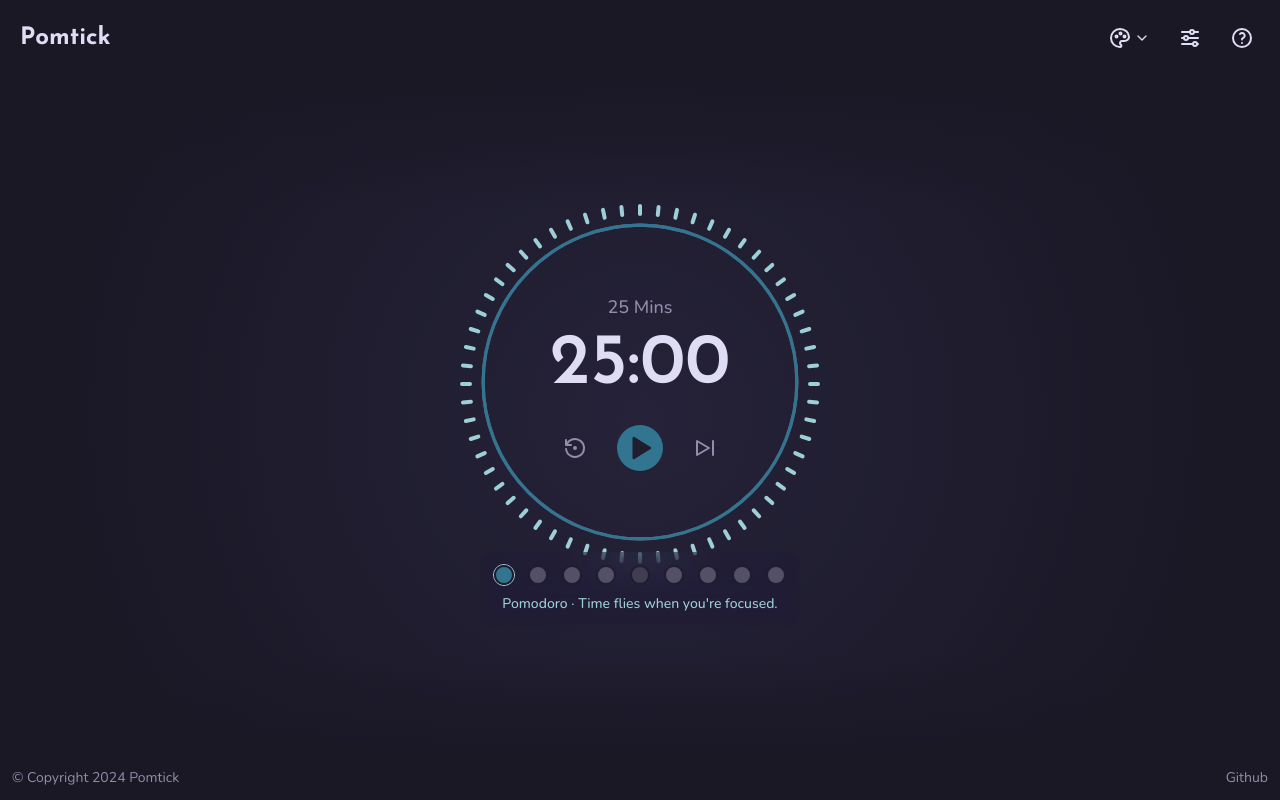
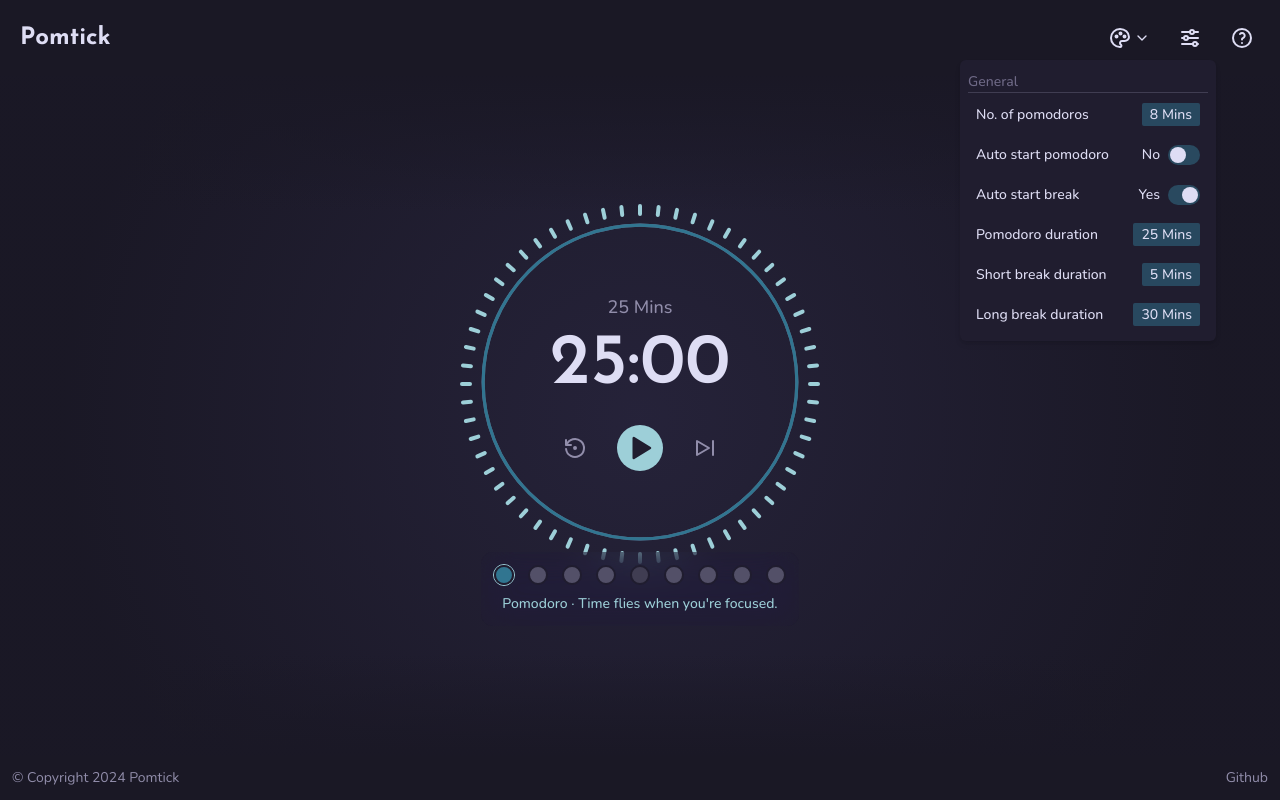
Before and after one commit to shinjith-dev/pomtick, a Next.js app: page / in a window 1280 px wide. Both pictures are taken after a click on the button 1190 px from the left and 38 px from the top of the page. Built offline with nearby package versions, Linux system fonts and the light colour scheme.

Commit message:
feat: add configuration option
- Added help/info button
- Improved UI

```diff
--- a/app/page.tsx
+++ b/app/page.tsx
@@ -18,6 +18,15 @@ export default function Home() {
 
   const [activeState, setActive] = useState<number>(0);
 
+  const reset = () => {
+    setActive(0);
+    setStatus("paused");
+  };
+
+  useEffect(() => {
+    reset();
+  }, [config]);
+
   const isFocused = !(
     states[activeState].type.includes("break") || status === "paused"
   );
@@ -32,7 +41,7 @@ export default function Home() {
           duration: config.timer.pomodoroDuration,
         },
       ]);
-      if (i + 1 === 4)
+      if ((i + 1) % 4 === 0 && i !== config.timer.noOfPomodoro - 1)
         setStates((prev) => [
           ...prev,
           {
@@ -69,7 +78,7 @@ export default function Home() {
 
   return (
     <>
-      <Navbar hide={isFocused} />
+      <Navbar hide={isFocused} config={config} updateConfig={setConfig} />
       <main className="relative z-0 mx-auto w-full max-w-7xl grow">
         <div className="relative flex h-full w-full items-center justify-center text-center text-text">
           <Background status={status} isBreak={!isFocused} />
--- /dev/null
+++ b/components/atoms/Select.tsx
@@ -0,0 +1,40 @@
+"use client";
+import React, { useState } from "react";
+
+type Props = {
+  value: number;
+  options: number[];
+  onChange: (newValue: number) => void;
+};
+
+const Select = ({ value, options, onChange }: Props) => {
+  const [expanded, setExpand] = useState<boolean>(false);
+
+  return (
+    <button onClick={() => setExpand((prev) => !prev)} className="sm:relative">
+      <span className="rounded-sm bg-pine/50 px-2 py-0.5">{value} Mins</span>
+      {expanded && (
+        <div className="absolute right-8 sm:right-0 top-20 z-20 overflow-hidden rounded sm:top-6">
+          <ul className="space-y-1 rounded bg-overlay shadow-md">
+            {options.map((option, index) => (
+              <li key={`pomodoro-choice-${index}`}>
+                <button
+                  onClick={(e) => {
+                    e.stopPropagation();
+                    onChange(option);
+                    setExpand(false);
+                  }}
+                  className={`w-max px-2 py-1 rounded hover:bg-muted/20 ${option === value && "bg-muted/20"}`}
+                >
+                  {option} Mins
+                </button>
+              </li>
+            ))}
+          </ul>
+        </div>
+      )}
+    </button>
+  );
+};
+
+export default Select;
--- /dev/null
+++ b/components/atoms/Switch.tsx
@@ -0,0 +1,18 @@
+import React from "react";
+
+type Props = { checked?: boolean; onChange: (isChecked: boolean) => void };
+
+const Switch = ({ checked = false, onChange }: Props) => {
+  return (
+    <button onClick={() => onChange(!checked)} className="flex gap-2">
+      <p>{checked ? "Yes" : "No"}</p>
+      <div className="h-5 w-8 rounded-full bg-pine/50 p-0.5">
+        <div
+          className={`h-4 w-4 rounded-full bg-text transition-all duration-300 ${checked ? "translate-x-3" : "translate-x-0"}`}
+        />
+      </div>
+    </button>
+  );
+};
+
+export default Switch;
--- a/components/navbar/ConfigMenu.tsx
+++ b/components/navbar/ConfigMenu.tsx
@@ -1,13 +1,163 @@
-import React from "react";
+import React, {
+  Dispatch,
+  SetStateAction,
+  useEffect,
+  useRef,
+  useState,
+} from "react";
 import { IconAdjustmentsHorizontal } from "@tabler/icons-react";
+import { TConfig } from "@/lib/types";
+import { isObject } from "@/lib/utils/fns";
+import Switch from "../atoms/Switch";
+import Select from "../atoms/Select";
+import {
+  longBreakDurationChoices,
+  pomodoroCountChoices,
+  pomodoroDurationChoices,
+  shortBreakDurationChoices,
+} from "@/lib/defaults";
 
-type Props = {};
+type Props = {
+  config: TConfig;
+  updateConfig: Dispatch<SetStateAction<TConfig>>;
+};
 
-const ConfigMenu = (props: Props) => {
+const ConfigMenu = ({ config, updateConfig }: Props) => {
+  const [expanded, setExpand] = useState<boolean>(false);
+  const ref = useRef<HTMLDivElement>(null);
+
+  useEffect(() => {
+    function handleClickOutside(event: any) {
+      if (ref.current && !ref.current.contains(event.target)) {
+        setExpand(false);
+      }
+    }
+    if (expanded) document.addEventListener("mousedown", handleClickOutside);
+    return () => {
+      document.removeEventListener("mousedown", handleClickOutside);
+    };
+  }, [ref, expanded]);
+
   return (
-    <button className="p-1.5 hover:bg-muted/20 rounded-md">
-      <IconAdjustmentsHorizontal size={24} />
-    </button>
+    <div className="sm:relative" ref={ref}>
+      <button
+        className="rounded-md p-1.5 hover:bg-muted/20"
+        onClick={() => setExpand((prev) => !prev)}
+      >
+        <IconAdjustmentsHorizontal size={24} />
+      </button>
+      {expanded && (
+        <div className="absolute right-0 top-14 z-20 w-screen min-w-72 rounded-md px-4 py-2 sm:-right-6 sm:top-8 sm:w-auto">
+          <ul className="h-full space-y-1 rounded-md bg-surface p-2 font-medium shadow-md">
+            <li>
+              <p className="my-1 border-b border-highlight-med text-sm text-muted">
+                General
+              </p>
+            </li>
+
+            <li>
+              <div className="flex w-full items-center justify-between rounded p-2 hover:bg-muted/20">
+                <p>No. of pomodoros</p>{" "}
+                <Select
+                  options={pomodoroCountChoices}
+                  value={config.timer.noOfPomodoro}
+                  onChange={(value: number) =>
+                    updateConfig((prev) => ({
+                      ...prev,
+                      timer: { ...prev.timer, noOfPomodoro: value },
+                    }))
+                  }
+                />
+              </div>
+            </li>
+
+            <li>
+              <div className="flex w-full items-center justify-between rounded p-2 hover:bg-muted/20">
+                <p>Auto start pomodoro</p>{" "}
+                <Switch
+                  checked={config.flow.autoStartPomodoro}
+                  onChange={(isChecked) => {
+                    updateConfig((prev) => ({
+                      ...prev,
+                      flow: {
+                        ...prev.flow,
+                        autoStartPomodoro: isChecked,
+                      },
+                    }));
+                  }}
+                />
+              </div>
+            </li>
+
+            <li>
+              <div className="flex w-full justify-between rounded p-2 hover:bg-muted/20">
+                <p>Auto start break</p>{" "}
+                <Switch
+                  checked={config.flow.autoStartBreaks}
+                  onChange={(isChecked) => {
+                    updateConfig((prev) => ({
+                      ...prev,
+                      flow: {
+                        ...prev.flow,
+                        autoStartBreaks: isChecked,
+                      },
+                    }));
+                  }}
+                />
+              </div>
+            </li>
+
+            <li>
+              <div className="flex w-full items-center justify-between rounded p-2 hover:bg-muted/20">
+                <p>Pomodoro duration</p>{" "}
+                <Select
+                  options={pomodoroDurationChoices}
+                  value={config.timer.pomodoroDuration}
+                  onChange={(value: number) =>
+                    updateConfig((prev) => ({
+                      ...prev,
+                      timer: { ...prev.timer, pomodoroDuration: value },
+                    }))
+                  }
+                />
+              </div>
+            </li>
+
+            <li>
+              <div className="flex w-full items-center justify-between rounded p-2 hover:bg-muted/20">
+                <p>Short break duration</p>{" "}
+                <Select
+                  options={shortBreakDurationChoices}
+                  value={config.timer.shortBreakDuration}
+                  onChange={(value: number) =>
+                    updateConfig((prev) => ({
+                      ...prev,
+                      timer: { ...prev.timer, shortBreakDuration: value },
+                    }))
+                  }
+                />
+              </div>
+            </li>
+
+            <li>
+              <div className="flex w-full items-center justify-between rounded p-2 hover:bg-muted/20">
+                <p>Long break duration</p>{" "}
+                <Select
+                  options={longBreakDurationChoices}
+                  value={config.timer.longBreakDuration}
+                  onChange={(value: number) =>
+                    updateConfig((prev) => ({
+                      ...prev,
+                      timer: { ...prev.timer, longBreakDuration: value },
+                    }))
+                  }
+                />
+              </div>
+            </li>
+          </ul>
+        </div>
+      )}
+    </div>
   );
 };
 
--- a/components/navbar/ThemeSwitch.tsx
+++ b/components/navbar/ThemeSwitch.tsx
@@ -1,4 +1,4 @@
-import React, { ReactNode, useEffect, useState } from "react";
+import React, { ReactNode, useEffect, useRef, useState } from "react";
 import {
   IconMoonStars,
   IconMoon,
@@ -21,6 +21,19 @@ const themes: Theme[] = [
 const ThemeSwitch = (props: Props) => {
   const [expanded, setExpand] = useState<boolean>(false);
   const [activeTheme, setTheme] = useState<TTheme>("default");
+  const ref = useRef<HTMLDivElement>(null);
+
+  useEffect(() => {
+    function handleClickOutside(event: any) {
+      if (ref.current && !ref.current.contains(event.target)) {
+        setExpand(false);
+      }
+    }
+    if (expanded) document.addEventListener("mousedown", handleClickOutside);
+    return () => {
+      document.removeEventListener("mousedown", handleClickOutside);
+    };
+  }, [ref, expanded]);
 
   useEffect(() => {
     const defaultTheme = document.documentElement.getAttribute("data-theme");
@@ -37,7 +50,7 @@ const ThemeSwitch = (props: Props) => {
   };
 
   return (
-    <div className="group font-medium sm:relative">
+    <div ref={ref} className="group font-medium sm:relative">
       <button
         onClick={() => setExpand((prev) => !prev)}
         className="flex items-center gap-0.5 rounded-md p-1.5 group-hover:bg-muted/20"
--- a/components/navbar/index.tsx
+++ b/components/navbar/index.tsx
@@ -1,13 +1,18 @@
 import { josephinSans } from "@/lib/fonts";
 import Link from "next/link";
-import React from "react";
+import React, { Dispatch, SetStateAction } from "react";
 import ThemeSwitch from "./ThemeSwitch";
 import ConfigMenu from "./ConfigMenu";
 import { IconHelp } from "@tabler/icons-react";
+import { TConfig } from "@/lib/types";
 
-type Props = { hide: boolean };
+type Props = {
+  hide: boolean;
+  config: TConfig;
+  updateConfig: Dispatch<SetStateAction<TConfig>>;
+};
 
-const Navbar = ({ hide }: Props) => {
+const Navbar = ({ hide, config, updateConfig }: Props) => {
   return (
     <nav
       className={`relative z-10 mx-auto flex w-full max-w-7xl items-center justify-between p-4 text-sm text-text transition-all duration-500 sm:p-5 ${hide ? "-translate-y-8 opacity-0" : "translate-y-0 opacity-100"}`}
@@ -19,12 +24,12 @@ const Navbar = ({ hide }: Props) => {
         Pomtick
       </Link>
 
-      <ul className="flex gap-2 sm:gap-3 md:gap-4 items-center">
+      <ul className="flex items-center gap-2 sm:gap-3 md:gap-4">
         <li>
           <ThemeSwitch />
         </li>
         <li>
-          <ConfigMenu />
+          <ConfigMenu config={config} updateConfig={updateConfig} />
         </li>
         <li>
           <Link
@@ -33,7 +38,7 @@ const Navbar = ({ hide }: Props) => {
             }
             target="_blank"
             rel="noopener noreferrer"
-            className="p-1.5 hover:bg-muted/20 block rounded-md"
+            className="block rounded-md p-1.5 hover:bg-muted/20"
           >
             <IconHelp size={24} />
           </Link>
--- a/components/timer/PomodoroControls.tsx
+++ b/components/timer/PomodoroControls.tsx
@@ -25,7 +25,7 @@ const PomodoroControls = ({ status, toggleStatus, skip, reset }: Props) => {
         <IconRestore />
       </button>
       <button
-        className="rounded-full bg-pine p-2 text-surface transition-all hover:bg-pine/90"
+        className="rounded-full bg-foam p-2 text-surface transition-all hover:bg-foam/80"
         tabIndex={1}
         onClick={toggleStatus}
         title={status === "playing" ? "Pause" : "Continue"}
--- a/lib/defaults.ts
+++ b/lib/defaults.ts
@@ -27,3 +27,11 @@ export const defaultStates: TState[] = [
   { type: "short-break", duration: defaultConfig.timer.shortBreakDuration },
   { type: "pomodoro", duration: defaultConfig.timer.pomodoroDuration },
 ];
+
+export const pomodoroCountChoices = [4, 5, 6, 7, 8, 9, 10, 11, 12];
+
+export const pomodoroDurationChoices = [15, 20, 25, 30, 35, 40, 45, 50];
+
+export const shortBreakDurationChoices = [3, 4, 5, 6, 7];
+
+export const longBreakDurationChoices = [10, 15, 20, 25, 30, 35, 40, 45];
--- /dev/null
+++ b/lib/utils/fns.ts
@@ -0,0 +1,6 @@
+export function isObject(val: any) {
+  if (val === null) {
+    return false;
+  }
+  return typeof val === "function" || typeof val === "object";
+}
```
